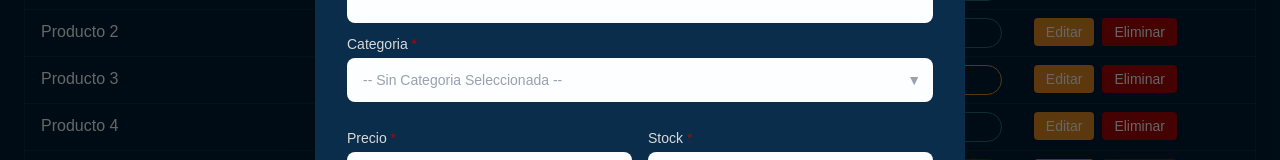
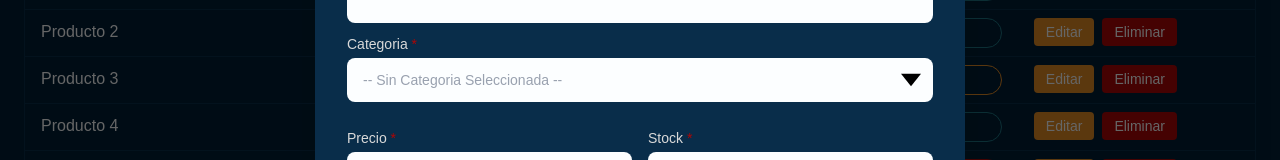
Before and after one commit to jeretamargo/tpi-interfaces-AustralMarket, a React (Vite) app: page /productos in a window 1280 px wide. Both pictures are taken after a click on the button "Agregar Producto". Shown: the part 334-494 px from the top of the page. Built offline with nearby package versions, Linux system fonts and the light colour scheme.

Commit message:
agregue select y botones mejores

```diff
--- a/src/components/EliminarModal.tsx
+++ b/src/components/EliminarModal.tsx
@@ -1,3 +1,5 @@
+import { useState } from "react";
+
 interface EliminarModalProps {
     abierto: boolean;
     nombreProducto: string;
@@ -11,7 +13,17 @@ export default function EliminarModal({
     onConfirmar,
     onCancelar,
 }: EliminarModalProps) {
+    const [eliminadoExito, setEliminadoExito] = useState(false); // ← siempre antes del return
+
     if (!abierto) return null;
+
+    const handleConfirmar = () => {
+        setEliminadoExito(true);
+        setTimeout(() => {
+            setEliminadoExito(false);
+            onConfirmar();
+        }, 1500);
+    };
 
     return (
         <div
@@ -19,7 +31,7 @@ export default function EliminarModal({
             onClick={(e) => e.target === e.currentTarget && onCancelar()}
         >
             <div
-        className="rounded-2xl overflow-hidden shadow-2xl flex flex-col w-full max-w-[350px]"
+                className="rounded-2xl overflow-hidden shadow-2xl flex flex-col w-full max-w-[351px]"
                 style={{ minHeight: "289px" }}
                 role="dialog"
                 aria-modal="true"
@@ -35,10 +47,35 @@ export default function EliminarModal({
                     </h2>
                 </div>
 
+                {eliminadoExito ? (
+  /* ── PANTALLA DE ÉXITO ── */
+  <>
+    <div className="bg-azul flex flex-col items-center justify-center flex-1 gap-4 py-6">
+      <p className="font-texto text-blanco text-base">
+        Producto borrado con éxito
+      </p>
+      <div className="w-14 h-14 rounded-full bg-verde flex items-center justify-center">
+        <svg
+          xmlns="http://www.w3.org/2000/svg"
+          fill="none"
+          viewBox="0 0 24 24"
+          strokeWidth={2.5}
+          stroke="#022036"
+          className="w-8 h-8"
+        >
+          <path strokeLinecap="round" strokeLinejoin="round" d="M4.5 12.75l6 6 9-13.5" />
+        </svg>
+      </div>
+    </div>
+    {/* Footer vacío para mantener la altura */}
+    <div className="bg-azul-oscuro px-8 py-4 rounded-b-2xl" style={{ height: "64px" }} />
+  </>
+) : (
+                    <>
                         {/* ── CUERPO: azul ── */}
                         <div className="bg-azul px-8 py-10 flex items-center justify-center flex-1">
                             <p className="text-blanco text-center text-base font-texto">
-            ¿Está seguro de querer borrar{" "}
+                                ¿Está seguro de querer borrar
                                 <br />
                                 <span className="font-bold">{nombreProducto}</span>?
                             </p>
@@ -51,20 +88,24 @@ export default function EliminarModal({
                                 onClick={onCancelar}
                                 className="flex-1 py-2 rounded-lg text-sm font-semibold font-texto
                     border-2 border-celeste bg-celeste text-blanco
-            hover:bg-transparent hover:text-celeste transition-colors"
+                    hover:bg-transparent hover:text-celeste transition-colors
+                    cursor-pointer select-none"
                             >
                                 Cancelar
                             </button>
                             <button
                                 type="button"
-        onClick={onConfirmar}
+                                onClick={handleConfirmar}
                                 className="flex-1 py-2 rounded-lg text-sm font-semibold font-texto
                     border-2 border-rojo bg-rojo text-blanco
-            hover:bg-transparent hover:text-rojo transition-colors"
+                    hover:bg-transparent hover:text-rojo transition-colors
+                    cursor-pointer select-none"
                             >
                                 Borrar
                             </button>
                         </div>
+                    </>
+                )}
             </div>
         </div>
     );
--- a/src/components/ProductoModal.tsx
+++ b/src/components/ProductoModal.tsx
@@ -54,16 +54,22 @@ export default function ProductoModal({
 
   useEffect(() => {
     if (productoEditar) {
+       // ── Lógica para determinar el estado según stock ──
+    let estadoCalculado = "disponible";
+    if (
+      productoEditar.estado === "Desactivado" ||
+      productoEditar.stock === null ||
+      productoEditar.stock === 0
+    ) {
+      estadoCalculado = "desactivado";
+    }
       setForm({
         nombre: productoEditar.nombre || "",
         descripcion: productoEditar.descripcion || "",
         categoria: productoEditar.categoria || "",
         precio: productoEditar.precio?.toString() || "",
         stock: productoEditar.stock?.toString() || "",
-        estado:
-          productoEditar.estado === "Desactivado"
-            ? "desactivado"
-            : "disponible",
+        estado: estadoCalculado,
       });
     } else {
       setForm(ESTADO_INICIAL);
@@ -303,9 +309,12 @@ export default function ProductoModal({
                     {/* Flecha */}
                     <span
                       className={`absolute right-3 top-1/2 -translate-y-1/2 transition-transform duration-200
-                      ${selectAbierto ? "rotate-180" : ""}`}
-                    >
-                      ▼
+                      ${selectAbierto ? "rotate-180" : ""}`}>
+                      <img
+                        src="/selector.svg"
+                        alt="abrir selector"
+                        className="w-5 h-5"
+                      />
                     </span>
                   </button>
 
--- a/src/components/tabla/Gestion.jsx
+++ b/src/components/tabla/Gestion.jsx
@@ -8,23 +8,14 @@ import EliminarModal from "../EliminarModal";
 
 
 const productosIniciales = [
-	{id: 1,nombre: "Producto 1",descripcion:"lalalla",categoria: "Electrónica",precio: 299.99,stock: 50,estado: "Disponible",
+	{id: 1,nombre: "Producto 1",descripcion: "Auricular inalámbrico con conectividad Bluetooth y sonido de alta calidad.", categoria: "Electrónica",precio: 299.99,stock: 50,estado: "Disponible",
 	},
 	{
-		id: 2,
-		nombre: "Producto 2",
-		categoria: "Hogar",
-		precio: 199.99,
-		stock: 80,
-		estado: "Disponible",
+		id: 2,nombre: "Producto 2", descripcion: "Juego de organizadores para mantener ordenados los espacios del hogar.", categoria: "Hogar",precio: 199.99,stock: 80,estado: "Disponible",
 	},
 	{
 		id: 3,
-		nombre: "Producto 3",
-		categoria: "Oficina",
-		precio: 399.99,
-		stock: null,
-		estado: "Disponible",
+		nombre: "Producto 3",descripcion: "Set de artículos de oficina ideal para tareas administrativas y estudio.",categoria: "Oficina",precio: 399.99,stock: null,estado: "Disponible",
 	},
 	{
 		id: 4,
```
Also changed, not shown: public/selector.svg (added). Lines whose indentation alone changed are shown as unchanged.
